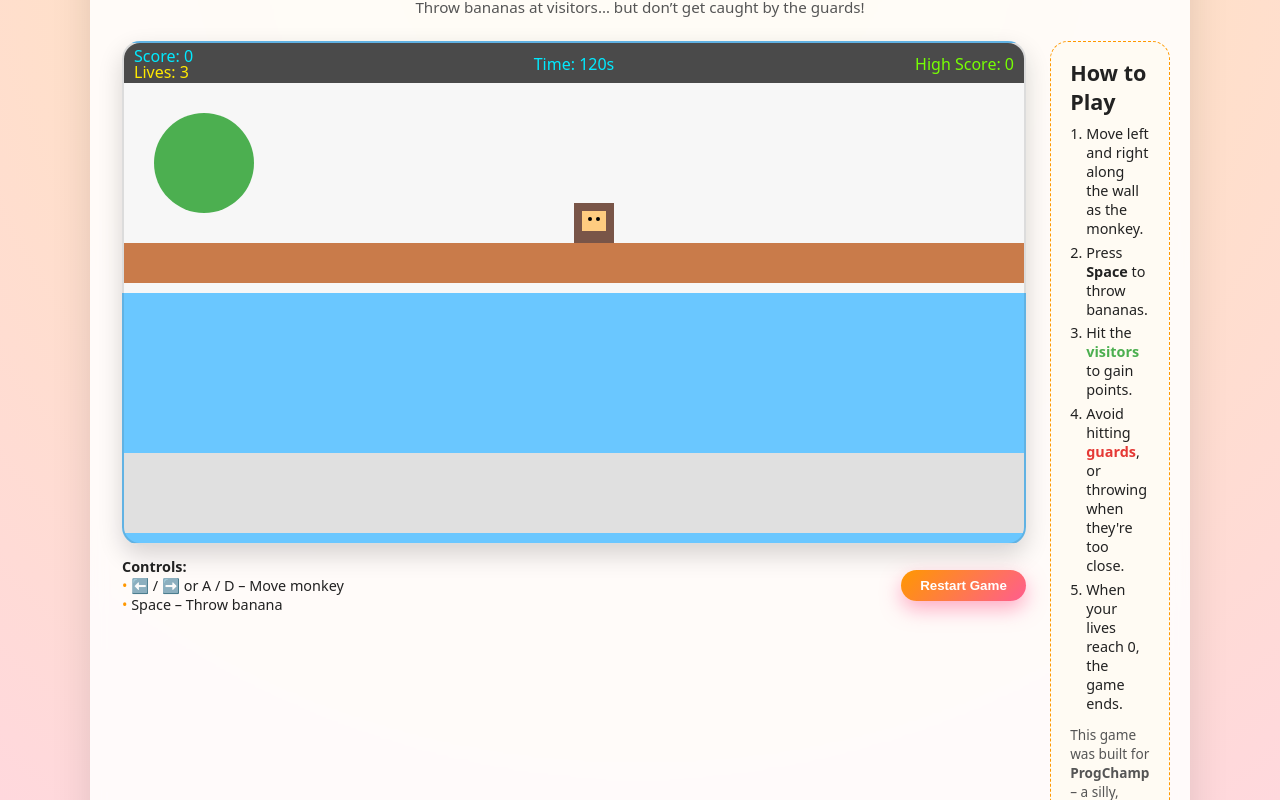
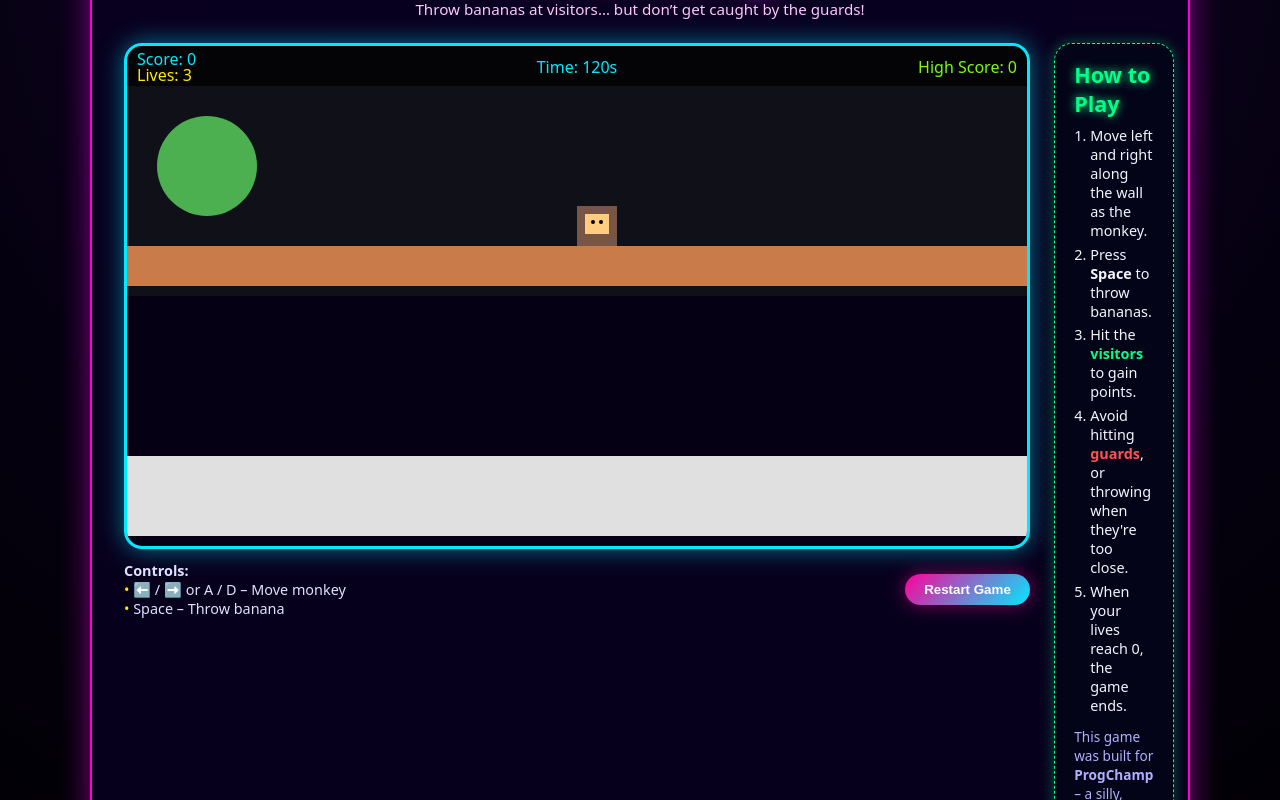
Before and after one commit to parnikahallalli/Throw-nana, a plain HTML site: page index.html in a window 1280 px wide. Shown: the part 100-900 px from the top of the page. Drawn offline with Linux system fonts and the light colour scheme.

Commit message:
Update style.css

```diff
--- a/style.css
+++ b/style.css
@@ -6,8 +6,8 @@
 
 body {
   font-family: system-ui, -apple-system, BlinkMacSystemFont, "Segoe UI", sans-serif;
-    background: radial-gradient(circle at top, #ffe8b5, #ffd5e5);
-    color: #222;
+  background: radial-gradient(circle at top, #190933, #050010 55%, #000 100%);
+  color: #f5f5ff;
   display: flex;
   justify-content: center;
   align-items: center;
@@ -16,13 +16,14 @@
 }
 
 .wrapper {
-    background: #ffffffdd;
+  background: rgba(8, 0, 32, 0.9);
   backdrop-filter: blur(8px);
   border-radius: 24px;
-    box-shadow: 0 18px 40px rgba(0, 0, 0, 0.12);
+  box-shadow: 0 0 30px #ff00ff80;
   max-width: 1100px;
   width: 100%;
   padding: 1.5rem 2rem 2rem;
+  border: 2px solid #ff00d4;
 }
 
 header {
@@ -33,11 +34,13 @@
 h1 {
   font-size: 2.4rem;
   margin-bottom: 0.3rem;
+  color: #00eaff;
+  text-shadow: 0 0 12px #00eaff, 0 0 24px #ff00ff;
 }
 
 .tagline {
   font-size: 0.95rem;
-    color: #555;
+  color: #ffc6ff;
 }
 
 main {
@@ -53,10 +56,10 @@
 }
 
 #gameCanvas {
-    background: linear-gradient(to top, #6ac7ff 0 50%, #f7f7f7 50% 100%);
+  background: linear-gradient(to top, #050014 0 50%, #101018 50% 100%);
   border-radius: 18px;
-    box-shadow: 0 10px 24px rgba(0, 0, 0, 0.16);
-    border: 2px solid #22222220;
+  box-shadow: 0 0 24px #00eaff80;
+  border: 3px solid #00eaff;
 }
 
 .controls {
@@ -65,6 +68,7 @@
   justify-content: space-between;
   gap: 1rem;
   font-size: 0.9rem;
+  color: #e0e0ff;
 }
 
 .controls ul {
@@ -73,7 +77,7 @@
 
 .controls li::before {
   content: "• ";
-    color: #ff9800;
+  color: #ffea00;
 }
 
 #restartBtn {
@@ -82,32 +86,35 @@
   border: none;
   cursor: pointer;
   font-weight: 600;
-    background: linear-gradient(135deg, #ff9800, #ff5d8f);
+  background: linear-gradient(135deg, #ff0099, #00eaff);
   color: white;
-    box-shadow: 0 8px 20px rgba(255, 93, 143, 0.5);
+  box-shadow: 0 0 18px #ff009980;
   transition: transform 0.1s ease, box-shadow 0.1s ease;
 }
 
 #restartBtn:hover {
-    transform: translateY(-1px);
-    box-shadow: 0 10px 24px rgba(255, 93, 143, 0.6);
+  transform: translateY(-1px) scale(1.03);
+  box-shadow: 0 0 26px #ff0099;
 }
 
 #restartBtn:active {
-    transform: translateY(1px);
-    box-shadow: 0 4px 10px rgba(255, 93, 143, 0.5);
+  transform: translateY(1px) scale(0.97);
+  box-shadow: 0 0 12px #ff009980;
 }
 
 .info-panel {
   font-size: 0.9rem;
-    background: #fffbf3;
+  background: rgba(5, 5, 25, 0.9);
   border-radius: 18px;
   padding: 1rem 1.2rem;
-    border: 1px dashed #ff9800;
+  border: 1px dashed #00ff88;
+  box-shadow: 0 0 14px #00ff8855;
 }
 
 .info-panel h2 {
   margin-bottom: 0.5rem;
+  color: #00ff88;
+  text-shadow: 0 0 10px #00ff88;
 }
 
 .info-panel ol {
@@ -121,16 +128,16 @@
 .note {
   margin-top: 0.75rem;
   font-size: 0.85rem;
-    color: #555;
+  color: #b0b0ff;
 }
 
 .visitor-label {
-    color: #4caf50;
+  color: #00ff88;
   font-weight: 600;
 }
 
 .guard-label {
-    color: #e53935;
+  color: #ff5252;
   font-weight: 600;
 }
 
@@ -138,7 +145,7 @@
   margin-top: 1.2rem;
   text-align: center;
   font-size: 0.8rem;
-    color: #666;
+  color: #a0a0ff;
 }
 
 @media (max-width: 900px) {
@@ -151,3 +158,23 @@
     height: auto;
   }
 }
+
+
+
+#hud {
+  display: flex;
+  justify-content: center;
+  gap: 1.2rem;
+  margin-bottom: 0.8rem;
+}
+
+.hud-item {
+  padding: 0.4rem 0.9rem;
+  border-radius: 999px;
+  border: 2px solid #00eaff;
+  background: rgba(5, 10, 35, 0.9);
+  color: #e0f7ff;
+  font-size: 0.8rem;
+  box-shadow: 0 0 14px #00eaff80;
+  text-shadow: 0 0 8px #00eaff;
+}
```
Lines whose indentation alone changed are shown as unchanged.
